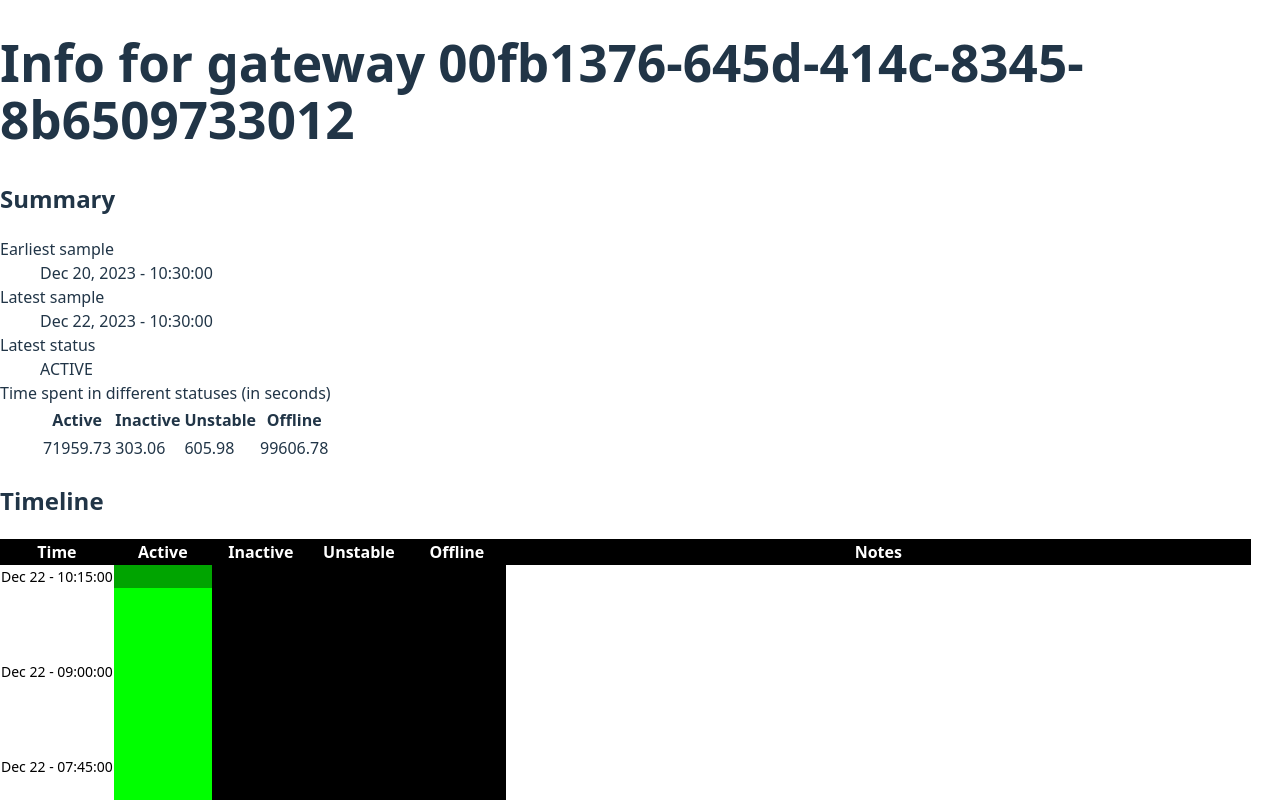
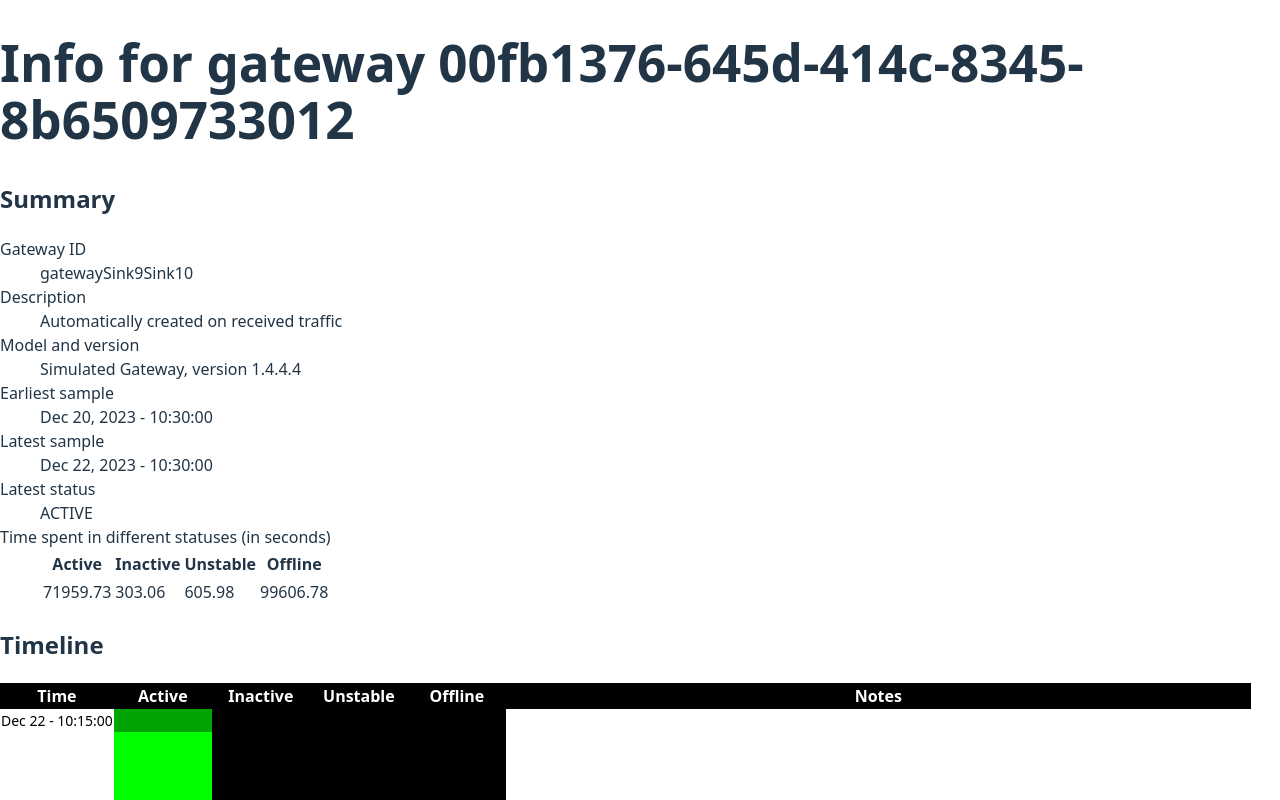
Before and after one commit to shundread/ui-demo-for-wp, a React (Vite) app: page /gateway/00fb1376-645d-414c-8345-8b6509733012 in a window 1280 px wide. Shown: the top 800 px of the page. Built offline with nearby package versions, Linux system fonts and the light colour scheme.

Commit message:
Gateway edit refactor
Move gateways provider to root of project, allowing the gateway stats
view to present some of the gateway details that aren't present in the
stats response

```diff
--- a/src/components/GatewayDetail/GatewayDetail.tsx
+++ b/src/components/GatewayDetail/GatewayDetail.tsx
@@ -1,3 +1,5 @@
+import { useParams } from "react-router";
+import { useGateways } from "../../hooks/useGateways";
 import { GatewayDetailSummary, GatewayDetailSummaryProps } from "./GatewayDetailSummary";
 import { GatewayDetailTimeline, GatewayDetailTimelineProps } from "./GatewayDetailTimeline";
 
@@ -10,9 +12,17 @@ export function GatewayDetail({
     summary,
     timeline,
 }: GatewayDetailProps) {
+    const { gateways } = useGateways();
+    const params = useParams()
+    const gateway = gateways.find((gateway) => gateway.uuid === params.uuid)
+
     return (
         <>
             <GatewayDetailSummary
+                gatewayId={gateway?.gatewayId || "gateway details not found"}
+                description={gateway?.description || "gateway details not found"}
+                model={gateway?.model || "gateway details not found"}
+                version={gateway?.version}
                 startTime={summary.startTime}
                 endTime={summary.endTime}
                 latestStatus={summary.latestStatus}
--- a/src/components/GatewayDetail/GatewayDetailSummary.tsx
+++ b/src/components/GatewayDetail/GatewayDetailSummary.tsx
@@ -2,6 +2,10 @@ import { GatewayStatus, SingleGatewayStatsResponseTimeInStatusesS } from "../../
 import { dateStr, timeStr } from "../../utils/timeFormatting";
 
 export interface GatewayDetailSummaryProps {
+    gatewayId?: string;
+    description?: string;
+    model?: string;
+    version?: string;
     startTime: Date;
     endTime: Date;
     latestStatus: GatewayStatus;
@@ -9,6 +13,10 @@ export interface GatewayDetailSummaryProps {
 }
 
 export function GatewayDetailSummary({
+    gatewayId,
+    description,
+    model,
+    version,
     startTime,
     endTime,
     latestStatus,
@@ -18,6 +26,12 @@ export function GatewayDetailSummary({
         <section>
             <h2>Summary</h2>
             <dl>
+                <dt>Gateway ID</dt>
+                <dd>{gatewayId || "gateway details not found"}</dd>
+                <dt>Description</dt>
+                <dd>{description || "gateway details not found"}</dd>
+                <dt>Model and version</dt>
+                <dd>{model && version ? `${model}, version ${version}` : "gateway details not found"}</dd>
                 <dt>Earliest sample</dt>
                 <dd>{dateStr(startTime)} - {timeStr(startTime)}</dd>
                 <dt>Latest sample</dt>
--- a/src/main.tsx
+++ b/src/main.tsx
@@ -4,14 +4,23 @@ import './index.css'
 import { BrowserRouter, Route, Routes } from 'react-router'
 import { GatewayListView } from './views/GatewayListView.tsx'
 import { GatewayDetailView } from './views/GatewayDetailView.tsx'
+import { GatewayListingResponse } from './api/GatewayApiTypes.ts'
+import { GatewaysProvider } from './hooks/useGateways.tsx'
+import { parseGatewayListingResponse } from './utils/apiDataParsers.ts'
+import JsonData from "./data/gateway_listing_response.json";
+
+const data = JsonData as GatewayListingResponse;
+const gateways = parseGatewayListingResponse(data);
 
 createRoot(document.getElementById('root')!).render(
   <StrictMode>
+    <GatewaysProvider initGateways={gateways}>
       <BrowserRouter>
         <Routes>
           <Route index element={<GatewayListView />} />
           <Route path="gateway/:uuid" element={<GatewayDetailView />} />
         </Routes>
       </BrowserRouter>
+    </GatewaysProvider>
   </StrictMode>,
 )
--- a/src/views/GatewayListView.tsx
+++ b/src/views/GatewayListView.tsx
@@ -1,26 +1,13 @@
-import { GatewayListingResponse } from "../api/GatewayApiTypes";
 import { GatewayList } from "../components/GatewayList/GatewayList";
-import { parseGatewayListingResponse } from "../utils/apiDataParsers";
 
-import JsonData from "../data/gateway_listing_response.json";
-import { GatewaysProvider } from "../hooks/useGateways";
 
 export function GatewayListView() {
-    // TODO (thiago) 2025-03-25 fetch the data from a stub backend using react-fetch
-    // TODO (thiago) 2025-03-25 handle loading state
-    const data = JsonData as GatewayListingResponse;
-
-    // TODO (thiago) 2025-03-25 handle multiple networks, right now we're assuming
-    // a single network since that's what is in the data
-    const gateways = parseGatewayListingResponse(data);
 
     // TODO prettify view
     return (
         <main>
             <h1>Gateway list</h1>
-            <GatewaysProvider initGateways={gateways}>
-                <GatewayList />
-            </GatewaysProvider>
+            <GatewayList />
         </main>
     );
 }
```
Lines whose indentation alone changed are shown as unchanged.
